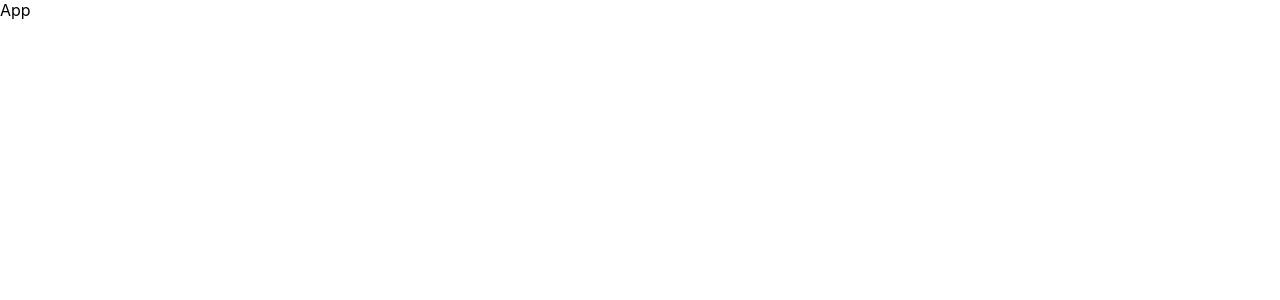
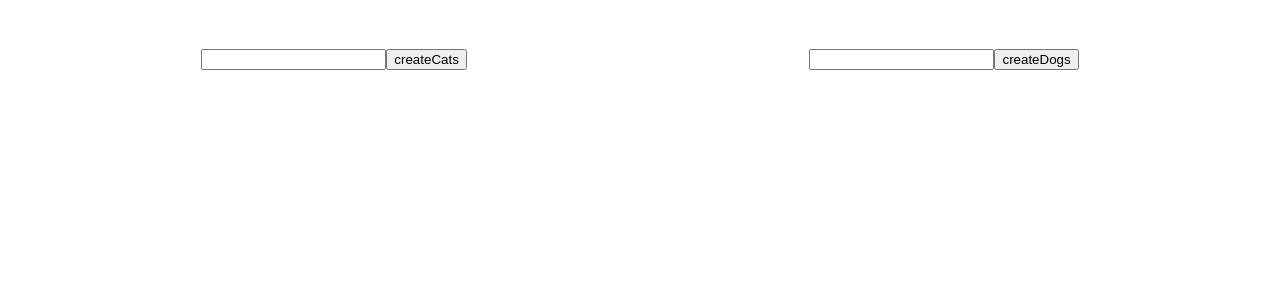
Before and after one commit to Vasiutochkin/mega-react, a React (Create React App) app: page / in a window 1280 px wide. Shown: the top 300 px of the page. Built offline with nearby package versions, Linux system fonts and the light colour scheme.

Commit message:
useReducer

```diff
--- a/src/App.js
+++ b/src/App.js
@@ -1,7 +1,56 @@
+import {Cats, Dogs} from "./components";
+import css from './components/App.module.css'
+import {useReducer, useRef} from "react";
+
+const reducer = (state, action) => {
+    switch (action.type) {
+        case 'ADD_CAT':
+            const [lastCat] = state.cats.slice(-1);
+            const idCat = lastCat ? lastCat.id + 1 : 0;
+            return {...state, cats: [...state.cats, {id: idCat, name: action.payload}]}
+        case 'DELETE_CAT':
+            const indexCat = state.cats.findIndex(cat => cat.id === action.payload);
+            state.cats.splice(indexCat, 1);
+            return {...state}
+        case 'ADD_DOG':
+            const [lastDog] = state.dogs.slice(-1);
+            const idDog = lastDog ? lastDog.id + 1 : 0;
+            return {...state, dogs: [...state.dogs, {id: idDog, name: action.payload}]}
+        case 'DELETE_DOG':
+            const indexDog = state.dogs.findIndex(dog => dog.id === action.payload);
+            state.dogs.splice(indexDog, 1);
+            return {...state}
+        default:
+            return {...state}
+    }
+}
 const App = () => {
+    const catInput = useRef();
+    const dogInput = useRef();
+    const [state, dispatch] = useReducer(reducer, {cats: [], dogs: []}, (date) => date);
+
+    const createCat = () => {
+        dispatch({type: 'ADD_CAT', payload: catInput.current.value})
+        catInput.current.value = '';
+    };
+
+    const createDog = () => {
+        dispatch({type: 'ADD_DOG', payload: dogInput.current.value})
+        dogInput.current.value = '';
+    };
+
     return (
-        <div>
-            App
+        <div className={css.App}>
+            <div>
+                <input type='text' ref={catInput}/>
+                <button onClick={createCat}>createCats</button>
+                <Cats cats={state.cats} dispatch={dispatch}/>
+            </div>
+            <div>
+                <input type='text' ref={dogInput}/>
+                <button onClick={createDog}>createDogs</button>
+                <Dogs dogs={state.dogs} dispatch={dispatch}/>
+            </div>
         </div>
     );
 };
--- /dev/null
+++ b/src/components/App.module.css
@@ -0,0 +1,6 @@
+.App {
+    display: flex;
+    justify-content: space-around;
+    margin: 30px;
+    font-size: 35px;
+}
--- /dev/null
+++ b/src/components/cat/Cat.js
@@ -0,0 +1,11 @@
+const Cat = ({cat, dispatch}) => {
+    const {id, name} = cat;
+    return (
+        <div>
+            {id}) {name}
+            <button onClick={() => dispatch({type: 'DELETE_CAT', payload: id})}>DELETE_CAT</button>
+        </div>
+    );
+};
+
+export {Cat};
--- /dev/null
+++ b/src/components/cats/Cats.js
@@ -0,0 +1,11 @@
+import {Cat} from "../cat/Cat";
+
+const Cats = ({cats, dispatch}) => {
+    return (
+        <div>
+            {cats.map(cat => <Cat key={cat.id} cat={cat} dispatch={dispatch}/>)}
+        </div>
+    );
+};
+
+export {Cats};
--- /dev/null
+++ b/src/components/dog/Dog.js
@@ -0,0 +1,11 @@
+const Dog = ({dog, dispatch}) => {
+    const {id, name} = dog;
+    return (
+        <div>
+            {id}){name}
+            <button onClick={() => dispatch({type:'DELETE_DOG', payload:id })}>DElITE_DOG</button>
+        </div>
+    );
+};
+
+export {Dog};
--- /dev/null
+++ b/src/components/dogs/Dogs.js
@@ -0,0 +1,11 @@
+import {Dog} from "../dog/Dog";
+
+const Dogs = ({dogs, dispatch}) => {
+    return (
+        <div>
+            {dogs.map(dog => <Dog key={dog.id} dog={dog} dispatch={dispatch}/>)}
+        </div>
+    );
+};
+
+export {Dogs};
--- /dev/null
+++ b/src/components/index.js
@@ -0,0 +1,4 @@
+export * from './cats/Cats';
+export * from './cat/Cat';
+export * from './dogs/Dogs';
+export * from './dog/Dog';
```
